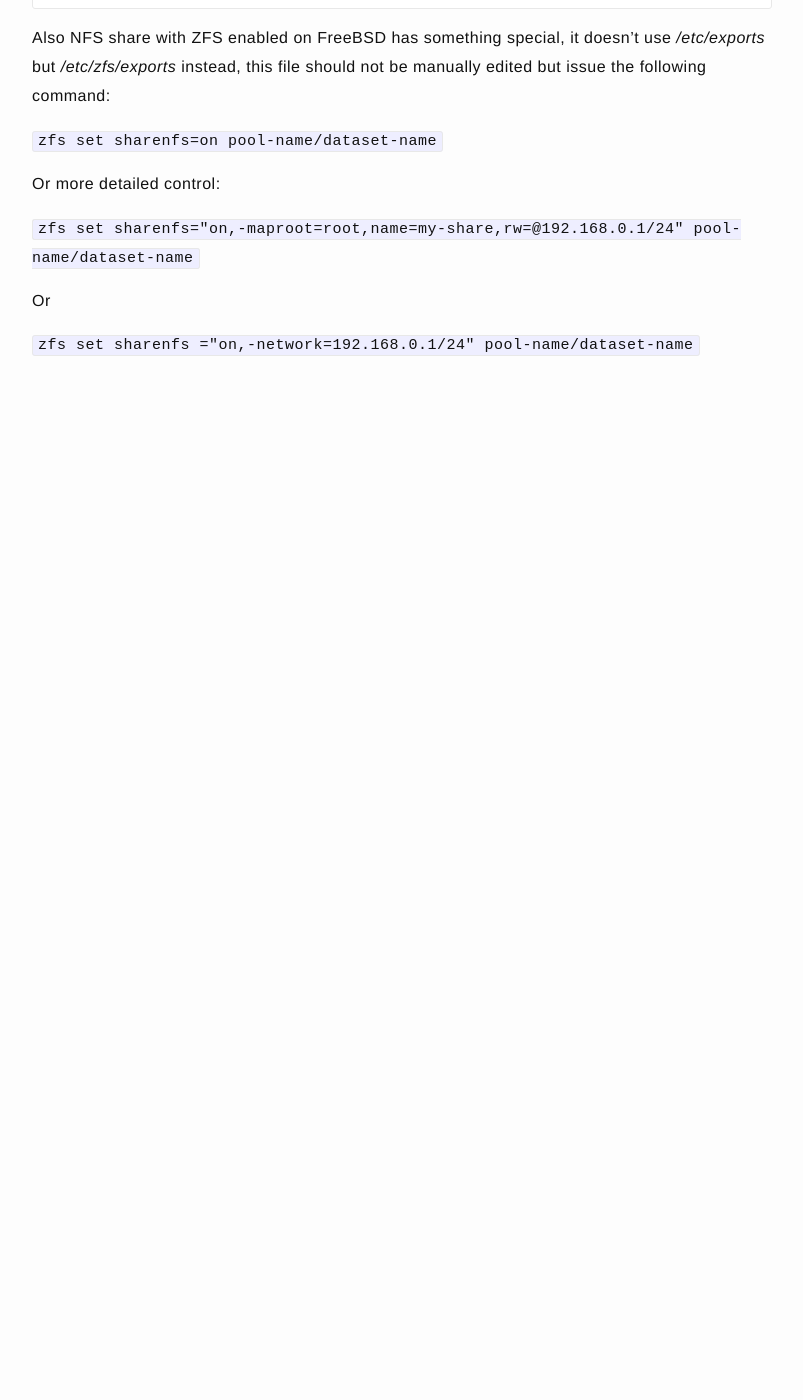
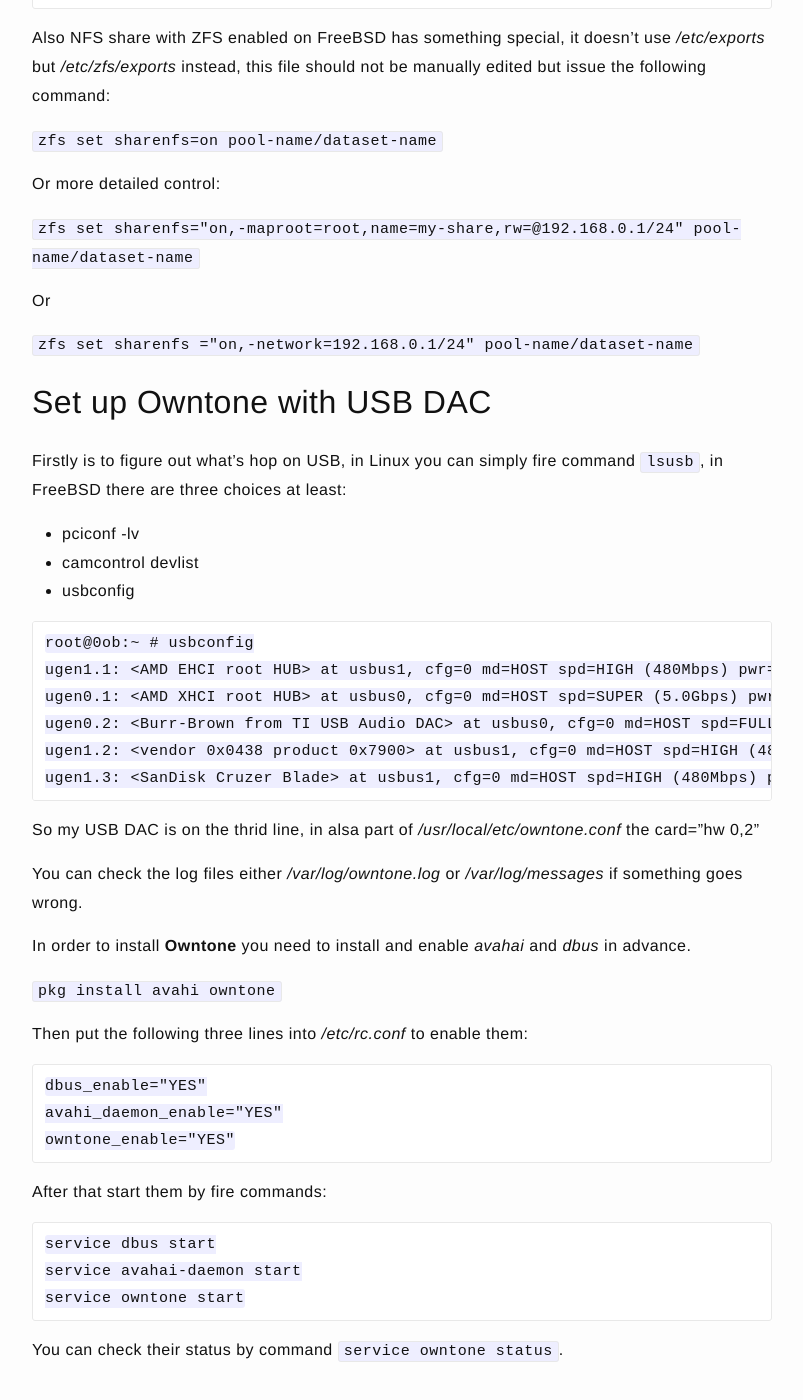
Before and after one commit to jazzi/jazzi.github.io, a Jekyll site: the page built from _posts/2023-12-21-hpe-microserver-gen10-with-freebsd.md, in a window 1280 px wide and 1400 px high, scrolled down 13341 px. Shown: the whole window, without its empty margins (238-1041 px from the left). Built offline with Jekyll 4.4.1, drawn with Linux system fonts in a browser that asks for light colours; before the commit the page ends 13760 px from its top, so only the background shows below that.

Commit message:
add more

````diff
--- a/_posts/2023-12-21-hpe-microserver-gen10-with-freebsd.md
+++ b/_posts/2023-12-21-hpe-microserver-gen10-with-freebsd.md
@@ -502,3 +502,44 @@ Or more detailed control:
 Or
 
 `zfs set sharenfs ="on,-network=192.168.0.1/24" pool-name/dataset-name`
+
+## Set up Owntone with USB DAC
+
+Firstly is to figure out what's hop on USB, in Linux you can simply fire command `lsusb`, in FreeBSD there are three choices at least:
+
+* pciconf -lv
+* camcontrol devlist
+* usbconfig
+
+```
+root@0ob:~ # usbconfig
+ugen1.1: <AMD EHCI root HUB> at usbus1, cfg=0 md=HOST spd=HIGH (480Mbps) pwr=SAVE (0mA)
+ugen0.1: <AMD XHCI root HUB> at usbus0, cfg=0 md=HOST spd=SUPER (5.0Gbps) pwr=SAVE (0mA)
+ugen0.2: <Burr-Brown from TI USB Audio DAC> at usbus0, cfg=0 md=HOST spd=FULL (12Mbps) pwr=ON (20mA)
+ugen1.2: <vendor 0x0438 product 0x7900> at usbus1, cfg=0 md=HOST spd=HIGH (480Mbps) pwr=SAVE (100mA)
+ugen1.3: <SanDisk Cruzer Blade> at usbus1, cfg=0 md=HOST spd=HIGH (480Mbps) pwr=ON (200mA)
+```
+So my USB DAC is on the thrid line, in alsa part of */usr/local/etc/owntone.conf* the card="hw 0,2"
+
+You can check the log files either */var/log/owntone.log* or */var/log/messages* if something goes wrong.
+
+In order to install **Owntone** you need to install and enable *avahai* and *dbus* in advance.
+
+`pkg install avahi owntone`
+
+Then put the following three lines into */etc/rc.conf* to enable them:
+
+```
+dbus_enable="YES"
+avahi_daemon_enable="YES"
+owntone_enable="YES"
+```
+After that start them by fire commands:
+
+```
+service dbus start
+service avahai-daemon start
+service owntone start
+```
+
+You can check their status by command `service owntone status`.
````
